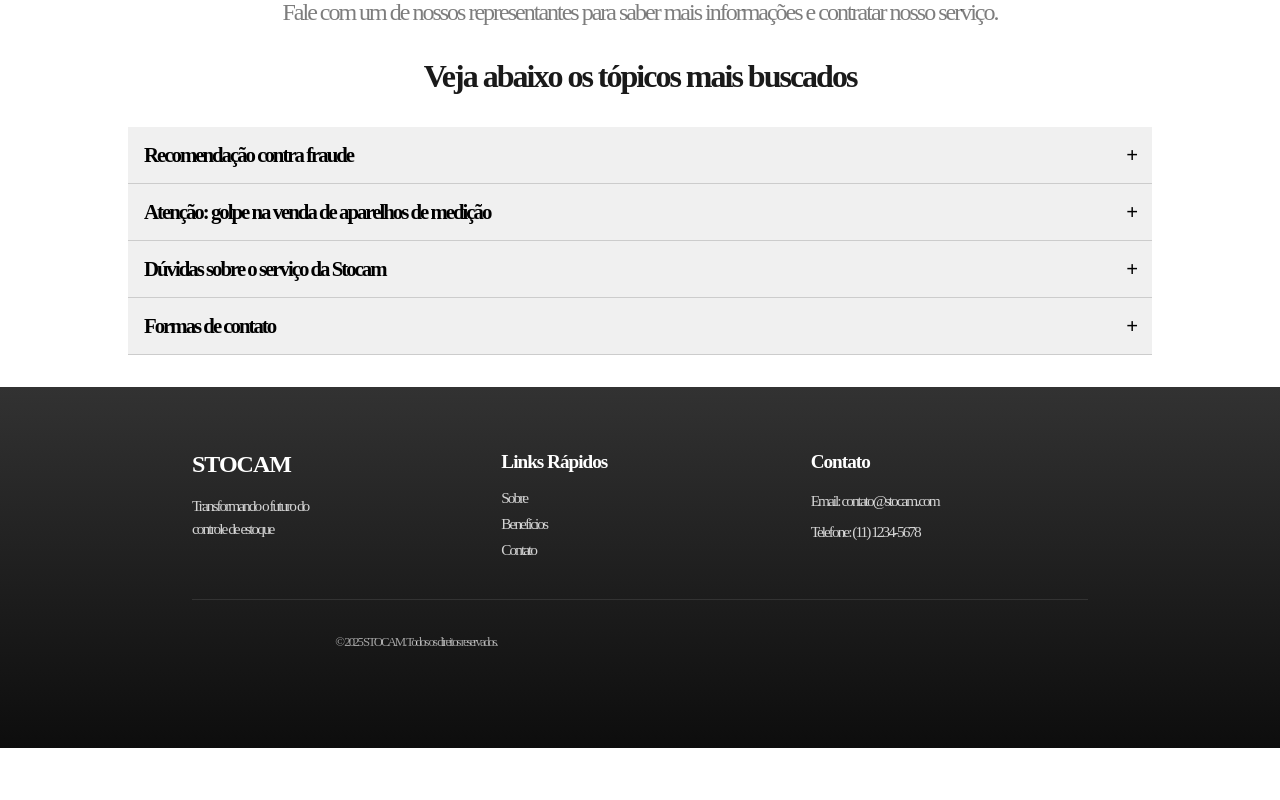
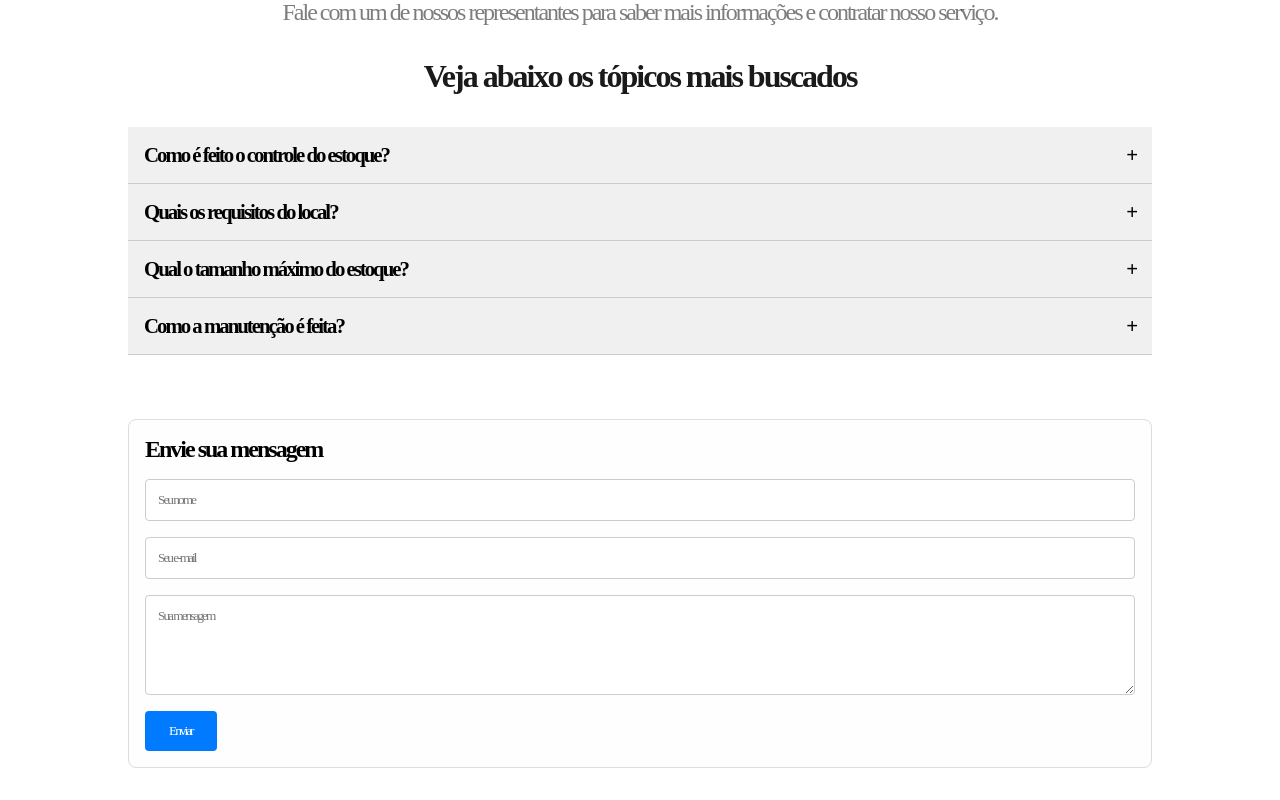
Before and after one commit to IanJunji/Sprint3_web_e_front, a React (Vite) app in the folder Sprint3_WebDev/: page / in a window 1280 px wide. Shown: the part 1760-2560 px from the top of the page. Before the commit the page ends 2508 px from the top, so only its background shows below. Built offline with nearby package versions, Linux system fonts and the light colour scheme; a web font is replaced by a local one.

Commit message:
Feat - form

```diff
--- a/Sprint3_WebDev/src/components/contato.jsx
+++ b/Sprint3_WebDev/src/components/contato.jsx
@@ -11,22 +11,22 @@
   const accordions = [
     {
       id: 1,
-      titulo: "Recomendação contra fraude",
-      conteudo: "Jamais compartilhe seus dados bancários por mensagens..."
+      titulo: "Como é feito o controle do estoque?",
+      conteudo: "O controle é feito através de cameras pocisionadas estratégicamente no estoque"
     },
     {
       id: 2,
-      titulo: "Atenção: golpe na venda de aparelhos de medição",
+      titulo: "Quais os requisitos do local?",
       conteudo: "Evite comprar dispositivos não certificados pela Anvisa..."
     },
     {
       id: 3,
-      titulo: "Dúvidas sobre o serviço da Stocam",
+      titulo: "Qual o tamanho máximo do estoque?",
       conteudo: "Confira nossa central de ajuda antes de enviar uma mensagem..."
     },
     {
       id: 4,
-      titulo: "Formas de contato",
+      titulo: "Como a manutenção é feita?",
       conteudo: "Você pode nos contatar por e-mail, telefone ou WhatsApp..."
     },
   ];
--- /dev/null
+++ b/Sprint3_WebDev/src/components/form.jsx
@@ -0,0 +1,63 @@
+import { useState } from "react";
+import "../styles/form.css";
+
+function Form() {
+  const [form, setForm] = useState({
+    nome: "",
+    email: "",
+    mensagem: ""
+  });
+
+  const [enviado, setEnviado] = useState(false);
+
+  const handleChange = (e) => {
+    const { name, value } = e.target;
+    setForm({ ...form, [name]: value });
+  };
+
+  const handleSubmit = (e) => {
+    e.preventDefault();
+
+    if (!form.nome || !form.email || !form.mensagem) {
+      alert("Preencha todos os campos!");
+      return;
+    }
+
+    // Aqui você pode integrar com backend ou API externa
+    console.log("Dados enviados:", form);
+    setEnviado(true);
+    setForm({ nome: "", email: "", mensagem: "" });
+  };
+
+  return (
+    <div className="formulario-container">
+      <h2>Envie sua mensagem</h2>
+      {enviado && <p className="sucesso">Mensagem enviada com sucesso!</p>}
+      <form onSubmit={handleSubmit}>
+        <input
+          type="text"
+          name="nome"
+          placeholder="Seu nome"
+          value={form.nome}
+          onChange={handleChange}
+        />
+        <input
+          type="email"
+          name="email"
+          placeholder="Seu e-mail"
+          value={form.email}
+          onChange={handleChange}
+        />
+        <textarea
+          name="mensagem"
+          placeholder="Sua mensagem"
+          value={form.mensagem}
+          onChange={handleChange}
+        />
+        <button type="submit">Enviar</button>
+      </form>
+    </div>
+  );
+}
+
+export default Form;
--- a/Sprint3_WebDev/src/main.jsx
+++ b/Sprint3_WebDev/src/main.jsx
@@ -4,6 +4,7 @@
 import Sobre from './components/sobre'
 import Footer from './components/Footer'
 import Contato from './components/contato'
+import Form from './components/form'
 
 
 createRoot(document.getElementById('root')).render(
@@ -11,6 +12,7 @@
     <Header />
     <Sobre />
     <Contato />
+    <Form />
     <Footer />
   </StrictMode>
 )
--- /dev/null
+++ b/Sprint3_WebDev/src/styles/form.css
@@ -0,0 +1,46 @@
+.formulario-container {
+  margin-top: 3rem;
+  padding: 1rem;
+  margin: 2rem 10vw;
+  background: #fefefe;
+  border: 1px solid #ddd;
+  border-radius: 8px;
+  h2 {
+    margin-bottom: 1rem;
+  }
+
+  input,
+  textarea {
+    display: block;
+    width: 100%;
+    padding: 0.75rem;
+    margin-bottom: 1rem;
+    border: 1px solid #ccc;
+    border-radius: 4px;
+    font-family: inherit;
+  }
+
+  textarea {
+    resize: vertical;
+    min-height: 100px;
+  }
+
+  button {
+    background: #007bff;
+    color: white;
+    padding: 0.75rem 1.5rem;
+    border: none;
+    border-radius: 4px;
+    cursor: pointer;
+  }
+
+  button:hover {
+    background: #0056b3;
+  }
+
+  .sucesso {
+    color: green;
+    margin-bottom: 1rem;
+    font-weight: bold;
+  }
+}
```
